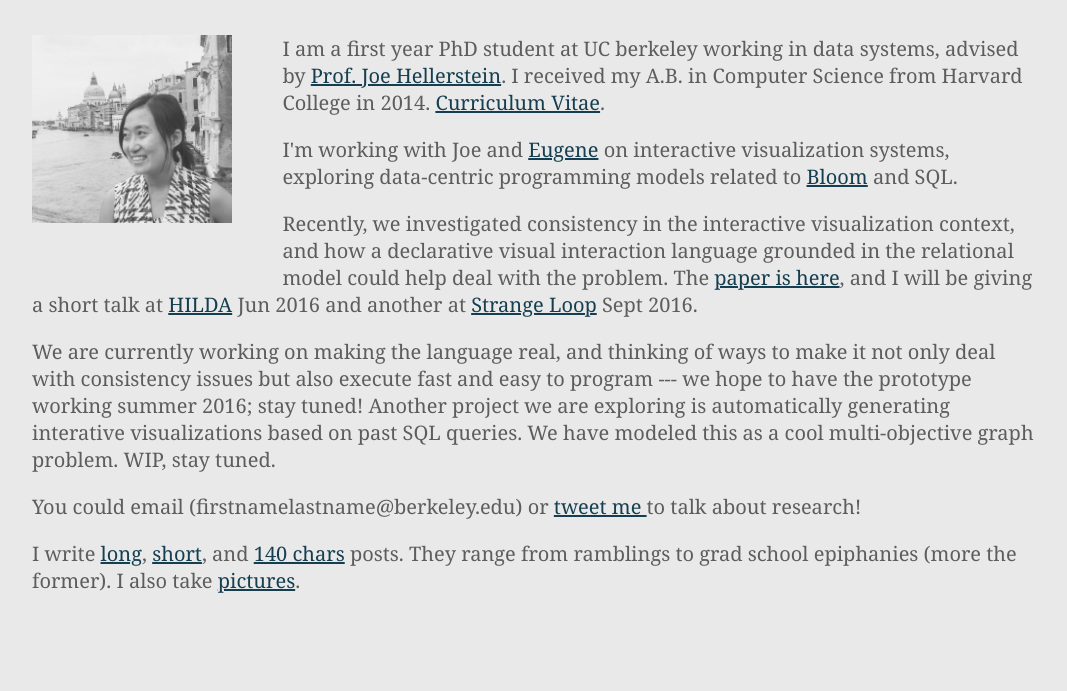
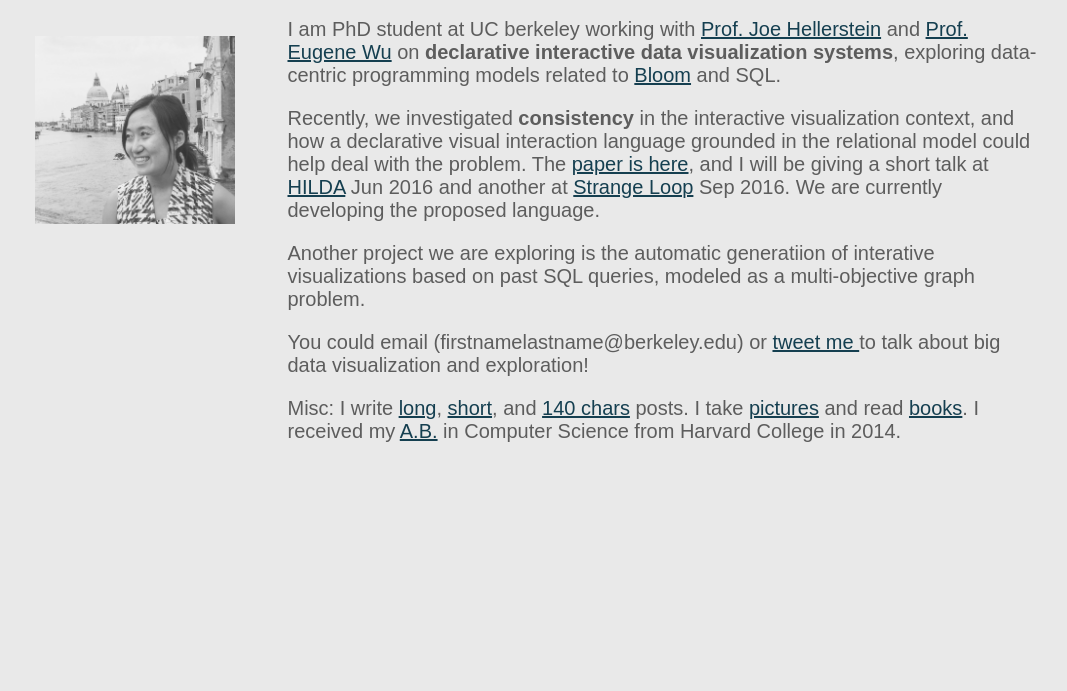
Before and after one commit to yifanwu/academicsite, a plain HTML site: page index.html in a window 1280 px wide. Shown: the part 109-800 px from the top of the page, without its empty margins (112-1179 px from the left). Drawn offline with Linux system fonts and the light colour scheme.

Commit message:
better layout

```diff
--- a/assets/style.css
+++ b/assets/style.css
@@ -1,6 +1,6 @@
 
 body {
-  font-family: Georgia;
+  font-family: Arial;
   background-color: #E9E9E9;
   padding-left: 5%;
   padding-right: 5%;
@@ -22,6 +22,11 @@ body {
   opacity:0.8;
 }
 
+
+        #bio {
+            font-size: 200%;
+        }
+
 p {
   font-size: 20px;
   color:#5d5d5d;
--- a/index.html
+++ b/index.html
@@ -2,35 +2,50 @@
     <meta charset="utf-8">
     <title>yifan wu</title>
     <link href="assets/style.css" rel="stylesheet">
-
   </head>
 
+
   <body>
+
+
+   <table width="100%" border="0">
+      <tr valign="top">
+    <td width="25%">
+            </td>
+
+    <td width="75%">
     <div id="name"><h1>{ Yifan, Wu }</h1></div>
+                    </td>
+       </tr>
+    <tr valign="top">
+    <td width="25%">
+        </br>
+
     <img id="picture" src="assets/yifan.jpg" alt="Yifan Wu" width="200px">
-    <div id="bio"><p>I am a first year PhD student at UC berkeley working in data systems, advised by <a href="http://db.cs.berkeley.edu/jmh/">Prof. Joe Hellerstein</a>. I received my A.B. in Computer Science from Harvard College in 2014. <a href="assets/yifanwu_cv.pdf">Curriculum Vitae</a>.</p></div>
-    <div id="more"><p>I'm working with Joe and <a
-    href="http://www.cs.columbia.edu/~ewu/">Eugene</a> on interactive visualization systems,
+    </td>
+
+    <td width="75%">
+    <div id="bio"><p>I am PhD student at UC berkeley working with <a href="http://db.cs.berkeley.edu/jmh/">Prof. Joe Hellerstein</a> and <a
+    href="http://www.cs.columbia.edu/~ewu/">Prof. Eugene Wu</a> on <b>declarative interactive data visualization systems</b>,
     exploring data-centric programming models related to <a href='http://bloom-lang.net/'>Bloom</a>
-    and SQL. </p>
-    <p>Recently, we investigated consistency in the interactive visualization context, and how a declarative
+    and SQL. </p></div>
+    <p>Recently, we investigated <b>consistency</b> in the interactive visualization context, and how a declarative
     visual interaction language grounded in the relational model could help deal with the problem.
     The <a href="assets/devil.pdf">paper is here</a>, and I will be giving a short talk at <a href="http://hilda.io/2016/">HILDA</a> Jun 2016
-    and another at <a href="http://www.thestrangeloop.com/">Strange Loop</a> Sept 2016. </p>
+    and another at <a href="http://www.thestrangeloop.com/">Strange Loop</a> Sep 2016. We are currently developing the proposed language. </p>
 
-    <p>We are currently working on making the language real, and thinking of ways to make it
-    not only deal with consistency issues but also execute fast and easy to program ---
-    we hope to have the prototype working summer 2016; stay tuned! Another project we are exploring
-    is automatically generating interative visualizations based on past SQL queries. We have modeled this as a cool multi-objective graph problem. WIP, stay tuned.
+    <p>Another project we are exploring
+    is the automatic generatiion of interative visualizations based on past SQL queries, modeled as a multi-objective graph problem.
     </p></div>
     <div>
     <p>You could email (firstnamelastname@berkeley.edu) or <a href="https://twitter.com/yifanwu">tweet
-    me </a> to talk about research!</p></div>
+    me </a> to talk about big data visualization and exploration!</p></div>
 
-    <div id="contact"><p>I write <a href="http://bit.ly/yifanisms">long</a>, <a
+    <div id="contact"><p>Misc: I write <a href="http://bit.ly/yifanisms">long</a>, <a
     href="yifanwu.tumblr.com">short</a>, and <a href="https://twitter.com/yifanwu">140 chars</a>
-    posts. They range from ramblings to grad school epiphanies (more the former). I also take <a href="https://www.behance.net/yifanwu">pictures</a>.
-  <script type="text/javascript" src="assets/custom.js" charset="utf-8"></script>
+    posts. I take <a href="https://www.behance.net/yifanwu">pictures</a> and read <a href="books.html">books</a>. I received my <a href="assets/yifanwu_cv.pdf">A.B.</a> in Computer Science from Harvard College in 2014.
+    </td>
+    </tr>
 
   <script>
     (function(i,s,o,g,r,a,m){i['GoogleAnalyticsObject']=r;i[r]=i[r]||function(){
```
Also changed, not shown: books.html (added, +71 -0 lines), assets/custom.js (deleted).
